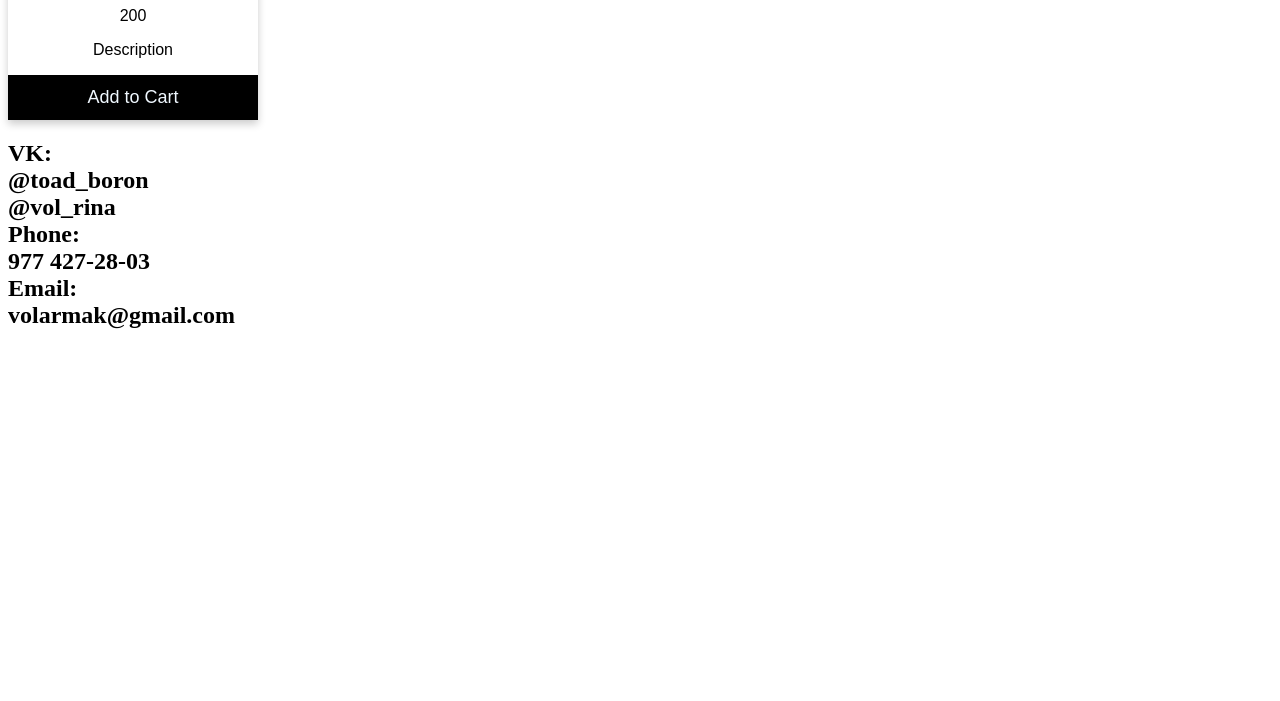
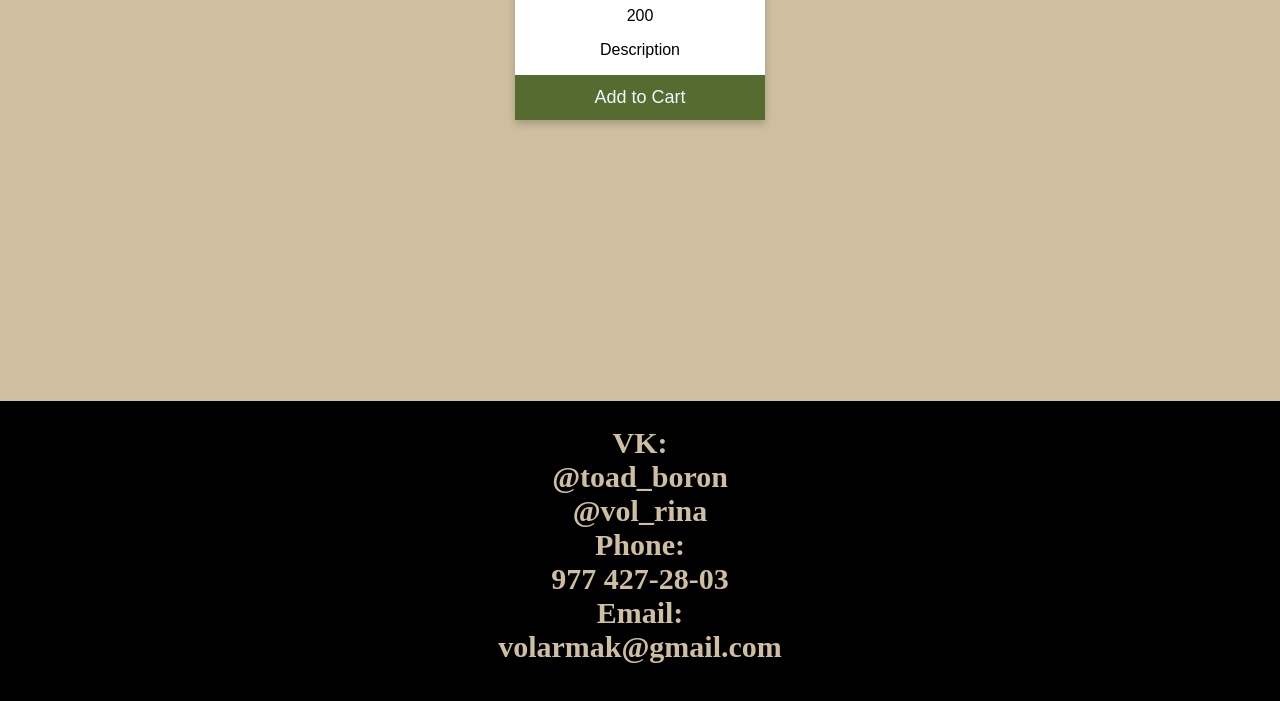
Before and after one commit to RinaVol27/Online-Store_WebSite, a plain HTML site: page Toad_boron/product_card.html in a window 1280 px wide. Shown: the part 99-800 px from the top of the page. Drawn offline with Linux system fonts and the light colour scheme.

Commit message:
гзвфеу

```diff
--- a/Toad_boron/product_card.html
+++ b/Toad_boron/product_card.html
@@ -4,16 +4,20 @@
         <title>Title</title>
         <meta charset="UTF-8">
         <style>
+            body{
+                background-color: #cfbfa0;
+            }
             .card{
                 box-shadow: 0 4px 8px 0 rgba(0, 0, 0, 0.2);
                 max-width: 250px;
-                margin: 0;
+                margin: auto;
                 width: 100%;
                 text-align: center;
                 font-family: arial;
+                background-color: white;
             }
             .price{
-                color: gray;
+                color: black;
                 font-size: 22px;
             }
             .card button{
@@ -21,7 +25,7 @@
                 outline: 0;
                 padding: 12px;
                 color:aliceblue;
-                background-color: #000;
+                background-color: #556B2F;
                 text-align: center;
                 cursor: pointer;
                 width: 100%;
@@ -29,6 +33,22 @@
             }
             .card button:hover{
                 opacity: 0.7;
+            }
+            .footer {
+                padding: 0px;
+                text-align: center;
+                background: black;
+                color:#cfbfa0;
+                font-size: 20px;
+                position: absolute;
+	            left: 0;
+	            bottom: 0;
+	            width: 100%;
+	            height: 300px;
+                margin: 0;
+            }
+            .hh{
+                padding: 0px 50px;
             }
         </style>
     </head>
@@ -41,7 +61,7 @@
             <p><button>Add to Cart</button></p>
         </div>
         <div class="footer">
-            <h2>VK:</br>@toad_boron</br>@vol_rina</br>Phone:</br>977 427-28-03</br>Email:</br>volarmak@gmail.com</h2>
+            <h2 class="hh">VK:</br>@toad_boron</br>@vol_rina</br>Phone:</br>977 427-28-03</br>Email:</br>volarmak@gmail.com</h2>
         </div>
     </body>
 </html>
```
Also changed, not shown: Toad_boron/index.html (+4 -4 lines).
